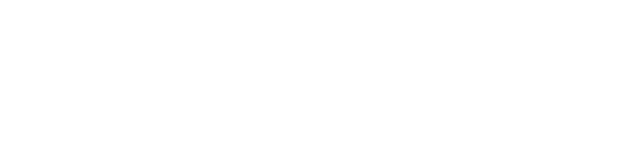
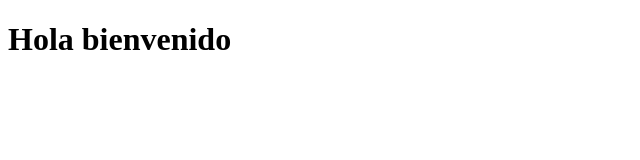
Before and after one commit to RamiSammy/point-counter, a plain HTML site: page index.html in a window 1280 px wide. Shown: the whole page, without its empty margins (0-640 px from the left). Drawn offline with Linux system fonts and the light colour scheme.

Commit message:
Inicio 4

```diff
--- /dev/null
+++ b/estilo.css
@@ -0,0 +1,3 @@
+h1 {
+    background-color: black;
+}
--- a/index.html
+++ b/index.html
@@ -4,6 +4,6 @@
 	<title>Bienvenido de nuevo</title>
 </head>
 <body>
-
+	<h1>Hola bienvenido</h1>
 </body>
 </html>
```
